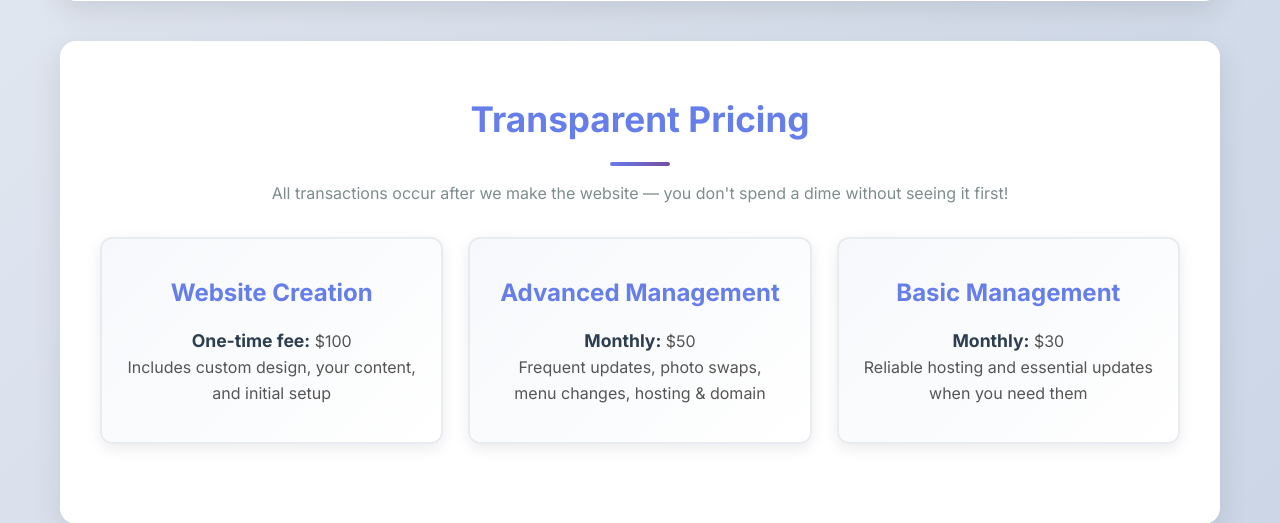
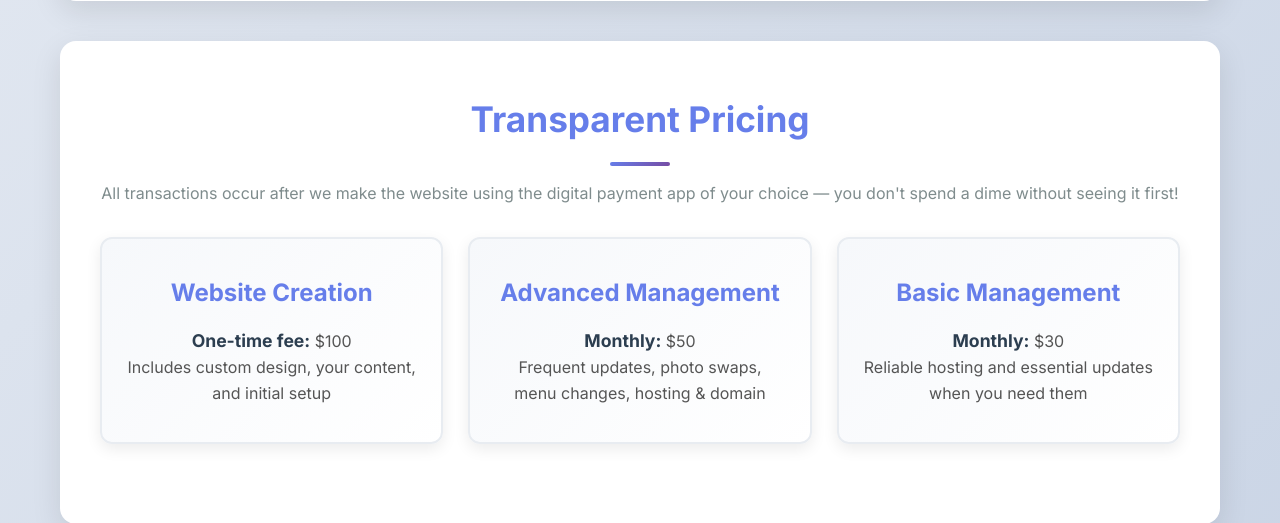
Before and after one commit to customweb6/customweb7, a Flask app: page / in a window 1280 px wide. Shown: the part 1876-2399 px from the top of the page. Run offline with Flask 3, Linux system fonts and the light colour scheme.

Commit message:
Update home.html

```diff
--- a/templates/home.html
+++ b/templates/home.html
@@ -351,7 +351,7 @@
     <div class="content-section">
       <h2>Transparent Pricing</h2>
       <p style="text-align: center; color: #7f8c8d; font-size: 1rem; margin-top: -15px; margin-bottom: 30px;">
-        All transactions occur after we make the website — you don't spend a dime without seeing it first!
+        All transactions occur after we make the website using the digital payment app of your choice — you don't spend a dime without seeing it first!
       </p>
       <div class="pricing">
         <div class="pricing-card">
```
